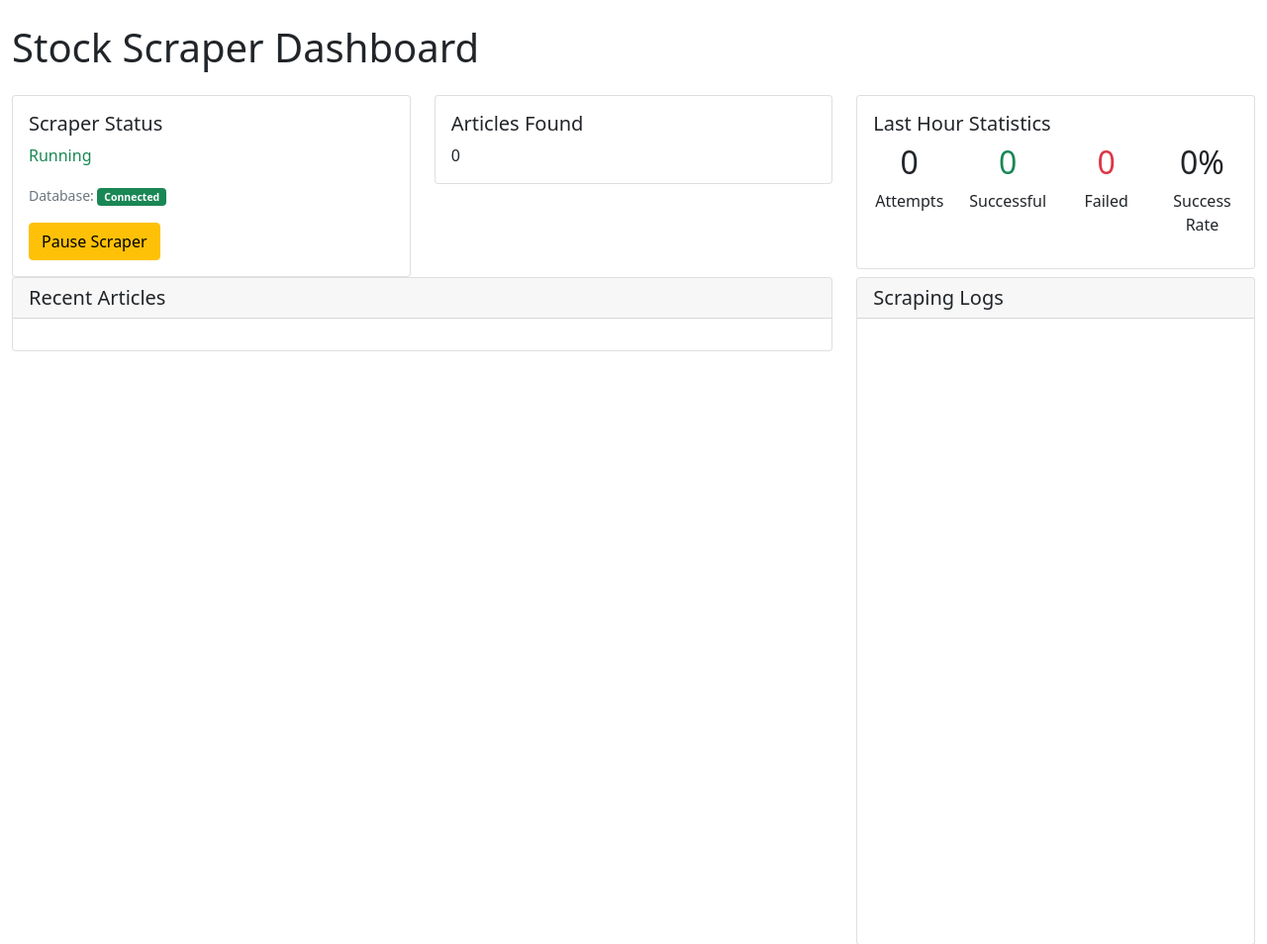
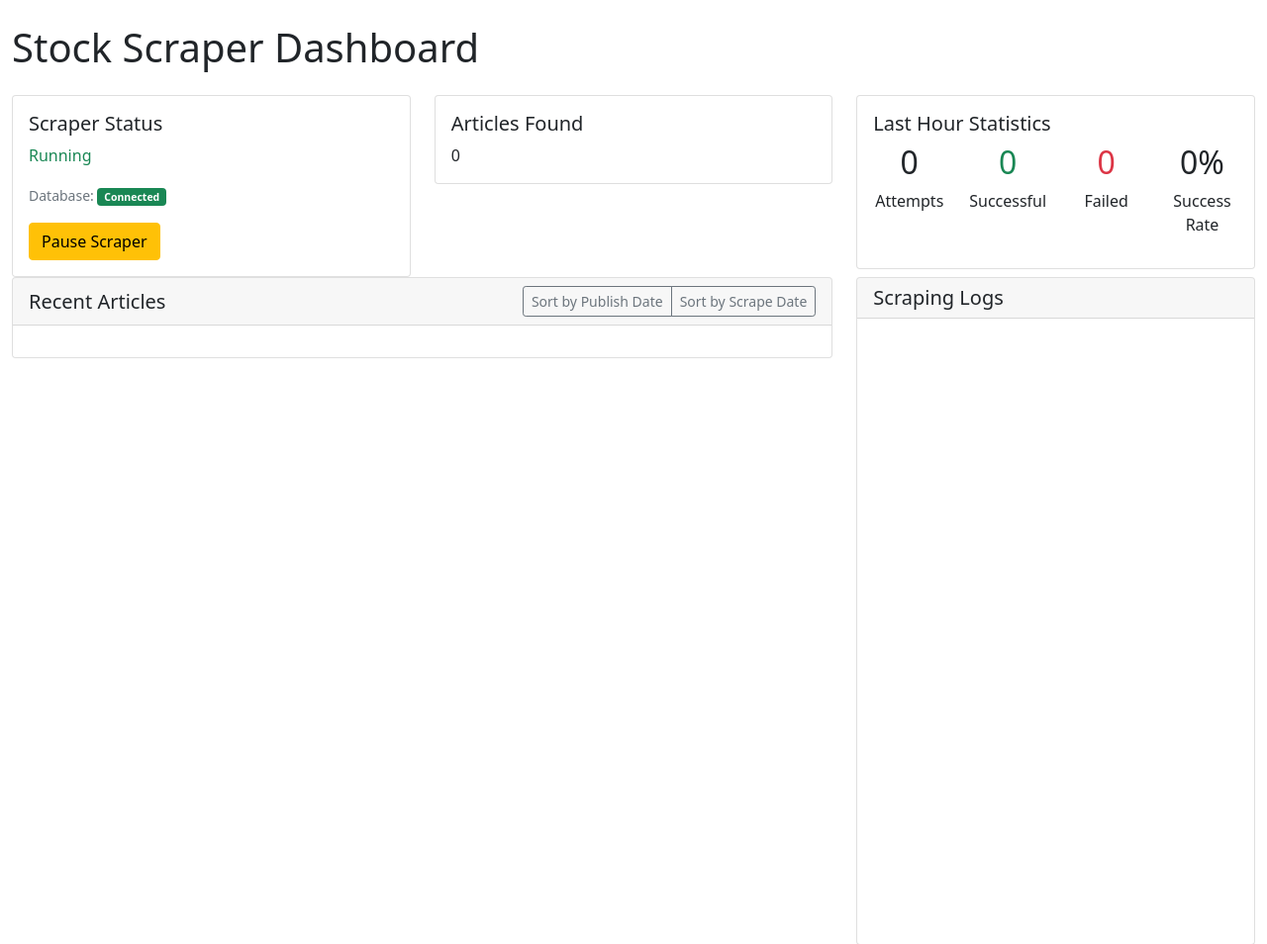
Before and after one commit to RohitTru/botStonkWar, a Flask app: page / in a window 1280 px wide. Shown: the top 954 px of the page at 99% size. Run offline with Flask 3, Linux system fonts and the light colour scheme; data that the repository does not hold is empty; some libraries are stand-ins or nearby versions.

Commit message:
Fixed Symbol Display: Updated the article preview template to properly handle and display symbols Added proper array checking and empty state handling Now shows "None" when no symbols are present Added Sorting Functionality: Added sort buttons in the UI for sorting by publish date or scrape date Updated the database query to support sorting Added sort state management in the frontend Updated the API route to handle sort parameters Regarding the "undefined" issue: This was caused by improper handling of the symbols array in the frontend The fix ensures proper array handling and display Symbol Extraction:

```diff
--- a/feature-WebScraperStockSelector/app/database.py
+++ b/feature-WebScraperStockSelector/app/database.py
@@ -211,36 +211,47 @@ class Database:
             if connection:
                 connection.close()
 
-    def get_recent_articles(self, limit=10, offset=0):
-        """Get recent articles with pagination."""
+    def get_recent_articles(self, limit=10, offset=0, sort_by='published_date', sort_order='DESC'):
+        """Get recent articles with pagination and sorting."""
         try:
-            with self.connection_pool.get_connection() as connection:
-                with connection.cursor(dictionary=True) as cursor:
-                    query = """
-                    SELECT id, title, link, content, source, published_date, scraped_date, symbols
-                    FROM articles
-                    WHERE NOT is_deleted
-                    ORDER BY published_date DESC
-                    LIMIT %s OFFSET %s
-                    """
-                    cursor.execute(query, (limit, offset))
-                    articles = cursor.fetchall()
+            valid_sort_fields = ['published_date', 'scraped_date']
+            valid_sort_orders = ['ASC', 'DESC']
 
-                    # Convert datetime objects to ISO format strings
-                    for article in articles:
-                        if article.get('published_date'):
-                            article['published_date'] = article['published_date'].isoformat()
-                        if article.get('scraped_date'):
-                            article['scraped_date'] = article['scraped_date'].isoformat()
-                        # Parse JSON symbols
-                        if article.get('symbols'):
-                            article['symbols'] = json.loads(article['symbols'])
-                        else:
-                            article['symbols'] = []
-                        # Add URL field for frontend compatibility
-                        article['url'] = article['link']
+            # Validate sort parameters
+            if sort_by not in valid_sort_fields:
+                sort_by = 'published_date'
+            if sort_order.upper() not in valid_sort_orders:
+                sort_order = 'DESC'
 
-                    return articles
+            query = """
+                SELECT id, title, link, content, source, published_date, scraped_date, symbols
+                FROM articles
+                WHERE NOT is_deleted
+                ORDER BY {} {}
+                LIMIT %s OFFSET %s
+            """.format(sort_by, sort_order)
+
+            articles = self.execute_query(query, (limit, offset))
+
+            if not articles:
+                return []
+
+            # Process articles
+            for article in articles:
+                if article.get('published_date'):
+                    article['published_date'] = article['published_date'].isoformat()
+                if article.get('scraped_date'):
+                    article['scraped_date'] = article['scraped_date'].isoformat()
+                # Parse JSON symbols
+                if article.get('symbols'):
+                    article['symbols'] = json.loads(article['symbols'])
+                else:
+                    article['symbols'] = []
+                # Add URL field for frontend compatibility
+                article['url'] = article['link']
+
+            return articles
+
         except Exception as e:
             logger.error(f"Error getting recent articles: {str(e)}")
             return []
--- a/feature-WebScraperStockSelector/app/routes.py
+++ b/feature-WebScraperStockSelector/app/routes.py
@@ -75,9 +75,14 @@ def status():
         # Get recent articles
         page = request.args.get('page', 1, type=int)
         per_page = request.args.get('per_page', 10, type=int)
+        sort_by = request.args.get('sort_by', 'published_date')
+        sort_order = request.args.get('sort_order', 'DESC')
+
         recent_articles = db.get_recent_articles(
             limit=per_page,
-            offset=(page - 1) * per_page
+            offset=(page - 1) * per_page,
+            sort_by=sort_by,
+            sort_order=sort_order
         )
 
         # Get scraping logs
--- a/feature-WebScraperStockSelector/app/templates/dashboard.html
+++ b/feature-WebScraperStockSelector/app/templates/dashboard.html
@@ -104,7 +104,17 @@
             <div class="col-md-8">
                 <div class="card">
                     <div class="card-header">
-                        <h5 class="mb-0">Recent Articles</h5>
+                        <div class="d-flex justify-content-between align-items-center">
+                            <h5 class="mb-0">Recent Articles</h5>
+                            <div class="btn-group">
+                                <button type="button" class="btn btn-sm btn-outline-secondary" onclick="setSorting('published_date')">
+                                    Sort by Publish Date
+                                </button>
+                                <button type="button" class="btn btn-sm btn-outline-secondary" onclick="setSorting('scraped_date')">
+                                    Sort by Scrape Date
+                                </button>
+                            </div>
+                        </div>
                     </div>
                     <div class="card-body">
                         <div id="articles-container"></div>
@@ -159,6 +169,8 @@
         let hasMoreArticles = true;
         const articlesPerPage = 10;
         let autoRefreshInterval;
+        let currentSortBy = 'published_date';
+        let currentSortOrder = 'DESC';
 
         function formatDateTime(isoString) {
             const date = new Date(isoString);
@@ -220,13 +232,37 @@
             });
         }
 
+        function setSorting(sortBy) {
+            if (currentSortBy === sortBy) {
+                // Toggle sort order
+                currentSortOrder = currentSortOrder === 'DESC' ? 'ASC' : 'DESC';
+            } else {
+                currentSortBy = sortBy;
+                currentSortOrder = 'DESC';
+            }
+
+            // Reset to first page and reload
+            currentPage = 1;
+            document.getElementById('articles-container').innerHTML = '';
+            updateDashboard();
+
+            // Update button states
+            document.querySelectorAll('.btn-group .btn').forEach(btn => {
+                if (btn.textContent.toLowerCase().includes(sortBy)) {
+                    btn.classList.add('active');
+                } else {
+                    btn.classList.remove('active');
+                }
+            });
+        }
+
         function updateDashboard() {
             if (isLoading) return;
             isLoading = true;
 
             document.getElementById('loading-spinner').style.display = 'block';
 
-            fetch(`/api/status?page=${currentPage}&per_page=${articlesPerPage}`)
+            fetch(`/api/status?page=${currentPage}&per_page=${articlesPerPage}&sort_by=${currentSortBy}&sort_order=${currentSortOrder}`)
                 .then(response => response.json())
                 .then(data => {
                     // Update scraper status with color coding
@@ -265,7 +301,7 @@
                                 Source: ${article.source}<br>
                                 Published: ${formatDateTime(article.published_date)}<br>
                                 Scraped: ${formatDateTime(article.scraped_date)}<br>
-                                ${article.symbols ? `Symbols: ${article.symbols}` : ''}
+                                Symbols: ${Array.isArray(article.symbols) && article.symbols.length > 0 ? article.symbols.join(', ') : 'None'}
                             </p>
                             <p class="mb-0">${article.content_preview}</p>
                         `;
```
